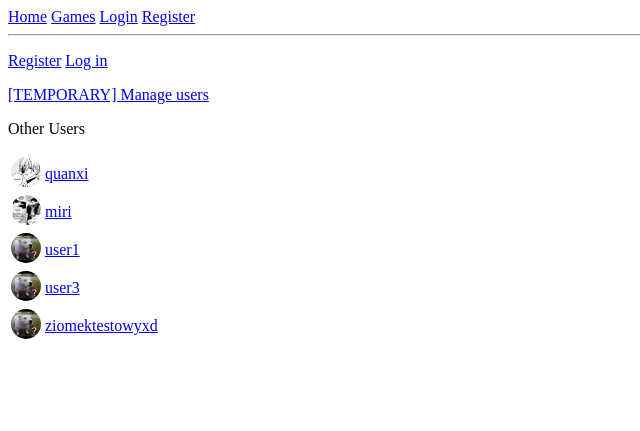
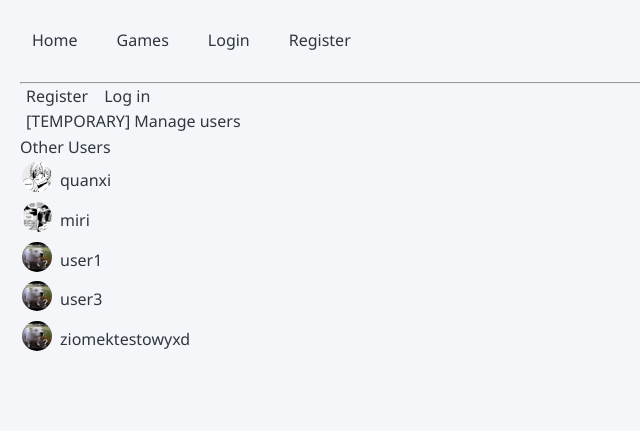
Before and after one commit to DomiiDS/GamesPlatform, a Django app: page / in a window 1280 px wide. Shown: the top 431 px of the page, without its empty margins (0-640 px from the left). Run offline with Django 5.2, Linux system fonts and the light colour scheme; data comes from the database, SQL or seed files in the repository; both versions use the stored data as it was after the commit.

Commit message:
dodano bazowy css i zedytowano base_navbar.html zeby go uzywal

```diff
--- a/static/css/base.css
+++ b/static/css/base.css
@@ -0,0 +1,75 @@
+/* Reset some default styles */
+
+* {
+  margin: 0;
+  padding: 0;
+  box-sizing: border-box;
+  font-family: 'Segoe UI', Tahoma, Geneva, Verdana, sans-serif;
+  }
+
+body {
+background-color: #f5f6fa;
+color: #2f3640;
+line-height: 1.6;
+padding: 20px;
+}
+
+img{
+    border-radius: 50%;
+    height: 30px;
+    width: 30px;
+}
+
+a {
+text-decoration: none;
+color: #2f3640;
+font-weight: 500;
+padding: 4px 6px;
+border-radius: 6px;
+transition: background-color 0.2s, color 0.2s;
+}
+
+a:hover {
+background-color: #2f3640;
+color: #f5f6fa;
+}
+
+nav {
+display: flex;
+gap: 15px;
+margin-bottom: 20px;
+}
+
+nav a {
+text-decoration: none;
+color: #2f3640;
+font-weight: 500;
+padding: 8px 12px;
+border-radius: 6px;
+transition: background-color 0.2s, color 0.2s;
+}
+
+nav a:hover {
+background-color: #2f3640;
+color: #f5f6fa;
+}
+
+
+.sub-links {
+display: flex;
+gap: 10px;
+margin-bottom: 30px;
+}
+
+.sub-links a {
+font-size: 0.95rem;
+color: #718093;
+padding: 6px 10px;
+border-radius: 5px;
+transition: background-color 0.2s, color 0.2s;
+}
+
+.sub-links a:hover {
+background-color: #dcdde1;
+color: #2f3640;
+}
--- a/templates/GamePlatformApp/base.html
+++ b/templates/GamePlatformApp/base.html
@@ -1,5 +1,7 @@
 {% load static %}
+
 <link rel="stylesheet" href="{% static 'css/base.css' %}">
+
 
 <br>
 <h1>Game Platform</h1>
--- a/templates/GamePlatformApp/base_navbar.html
+++ b/templates/GamePlatformApp/base_navbar.html
@@ -1,6 +1,9 @@
 <!DOCTYPE html>
 <html lang="pl">
 <head>
+    {% load static %}
+
+    <link rel="stylesheet" href="{% static 'css/base.css' %}">
     <meta charset="UTF-8">
     <title>{% block title %}Game Platform{% endblock %}</title>
 </head>
--- a/templates/GamePlatformApp/home.html
+++ b/templates/GamePlatformApp/home.html
@@ -17,13 +17,7 @@
 
 <p><a href="{% url 'user-list' %}">[TEMPORARY] Manage users</a></p>
 
-<style>
-    img{
-        border-radius: 50%;
-        height: 30px;
-        width: 30px;
-    }
-</style>
+
 
 <p>Other Users</p>
 <table>
```
Also changed, not shown: db.sqlite3.
